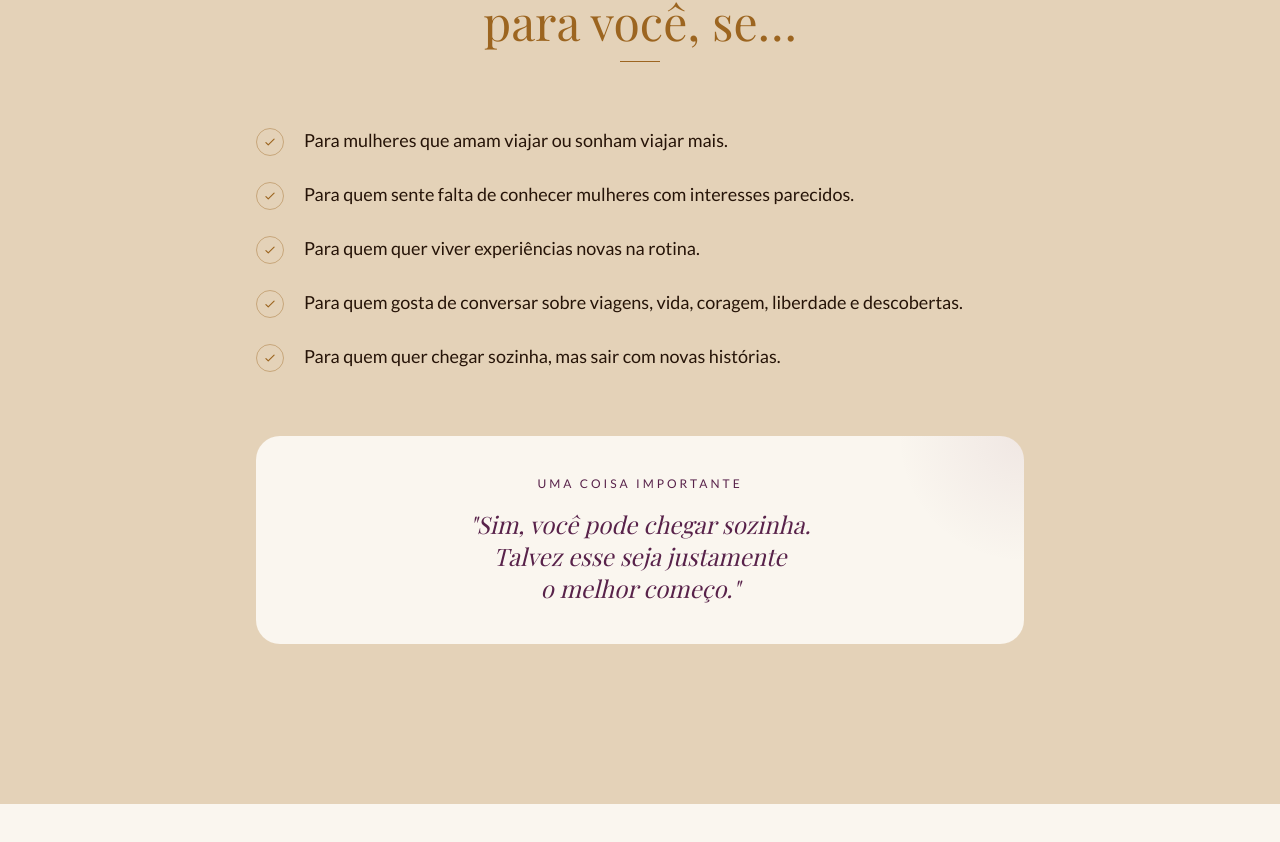
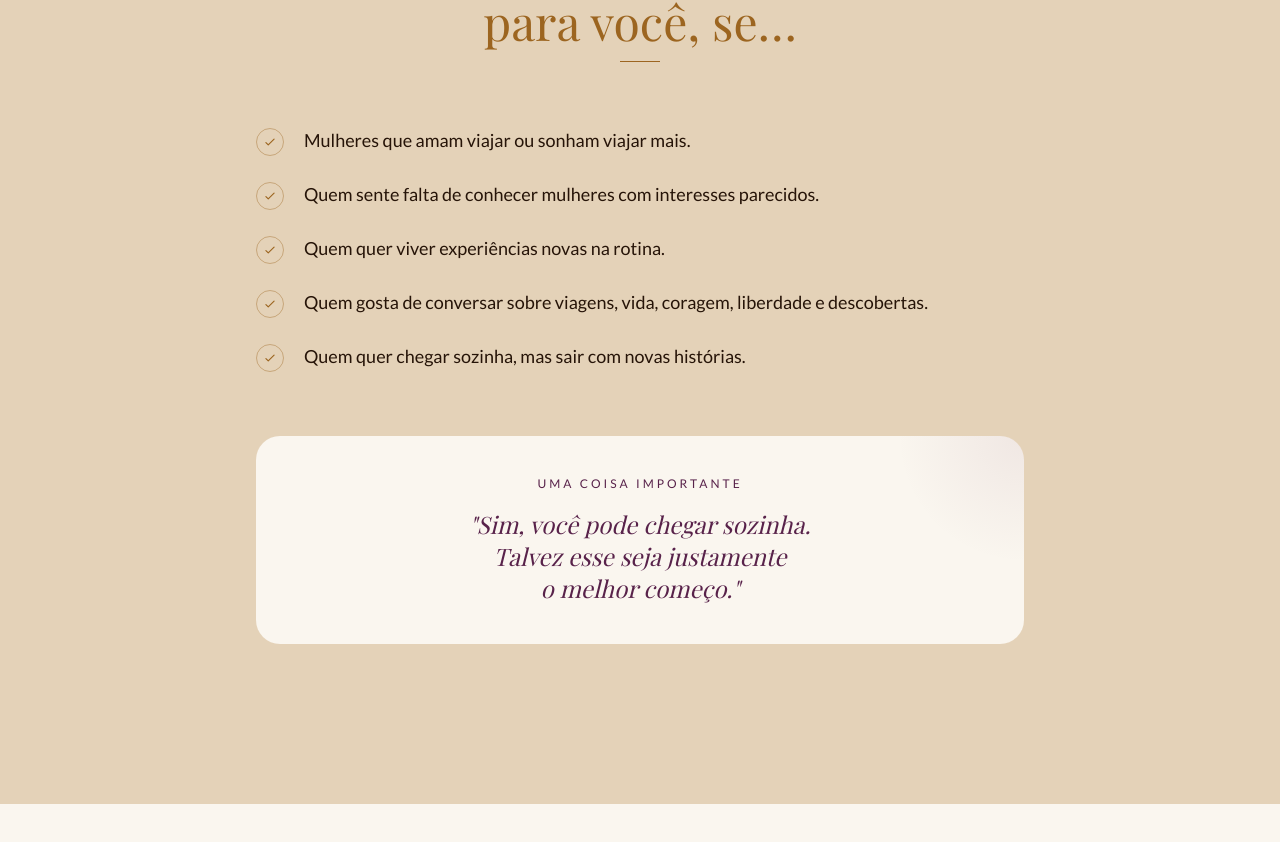
Before and after one commit to pedrotravain-net/clubeentredestinos, a Next.js app: page / in a window 1280 px wide. Shown: the part 3478-4320 px from the top of the page. Built offline with nearby package versions, Linux system fonts and the light colour scheme.

Commit message:
remove Para do inicio dos itens da secao para quem e

```diff
--- a/components/ForWho.tsx
+++ b/components/ForWho.tsx
@@ -1,9 +1,9 @@
 const items = [
-  'Para mulheres que amam viajar ou sonham viajar mais.',
-  'Para quem sente falta de conhecer mulheres com interesses parecidos.',
-  'Para quem quer viver experiências novas na rotina.',
-  'Para quem gosta de conversar sobre viagens, vida, coragem, liberdade e descobertas.',
-  'Para quem quer chegar sozinha, mas sair com novas histórias.',
+  'Mulheres que amam viajar ou sonham viajar mais.',
+  'Quem sente falta de conhecer mulheres com interesses parecidos.',
+  'Quem quer viver experiências novas na rotina.',
+  'Quem gosta de conversar sobre viagens, vida, coragem, liberdade e descobertas.',
+  'Quem quer chegar sozinha, mas sair com novas histórias.',
 ]
 
 export default function ForWho() {
```
